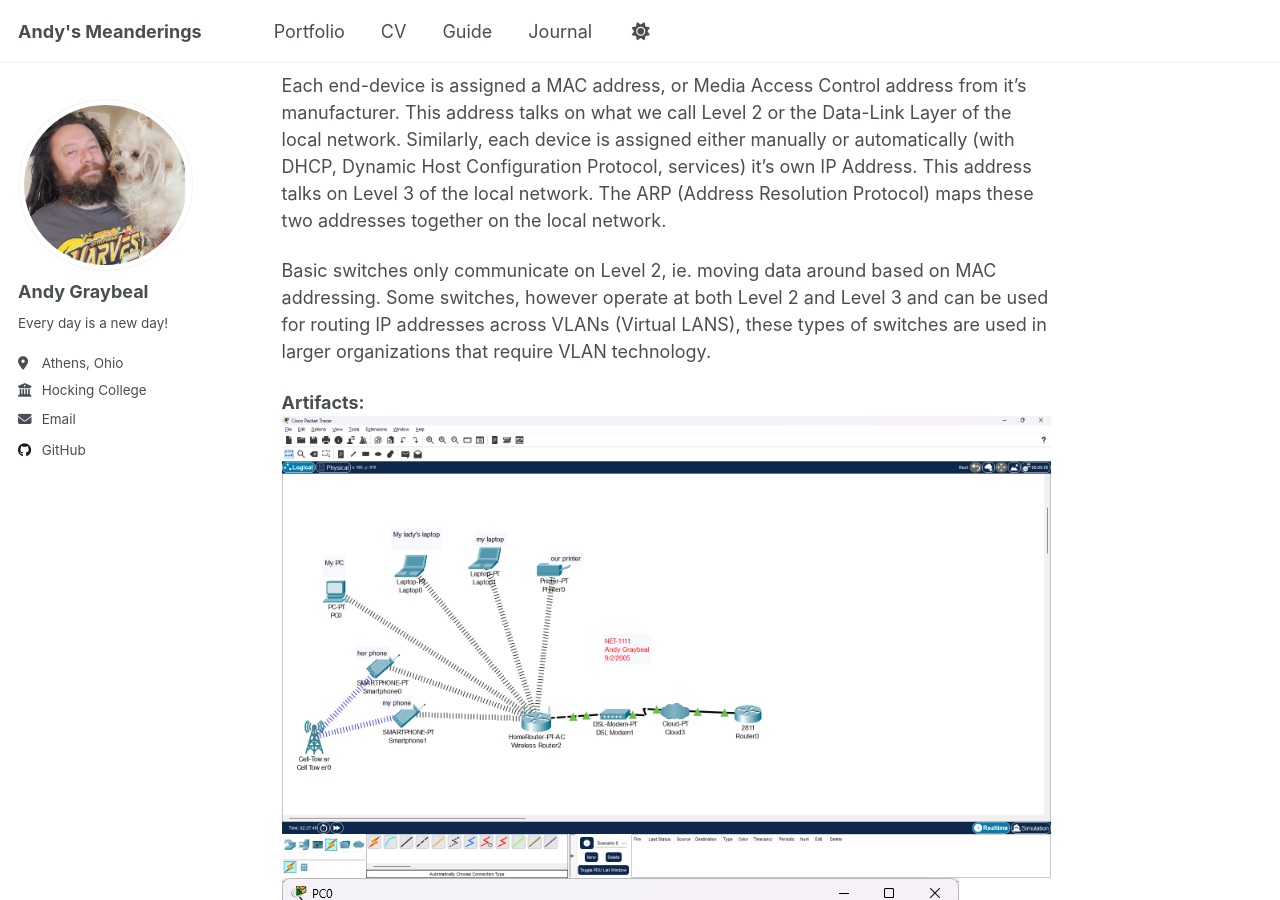
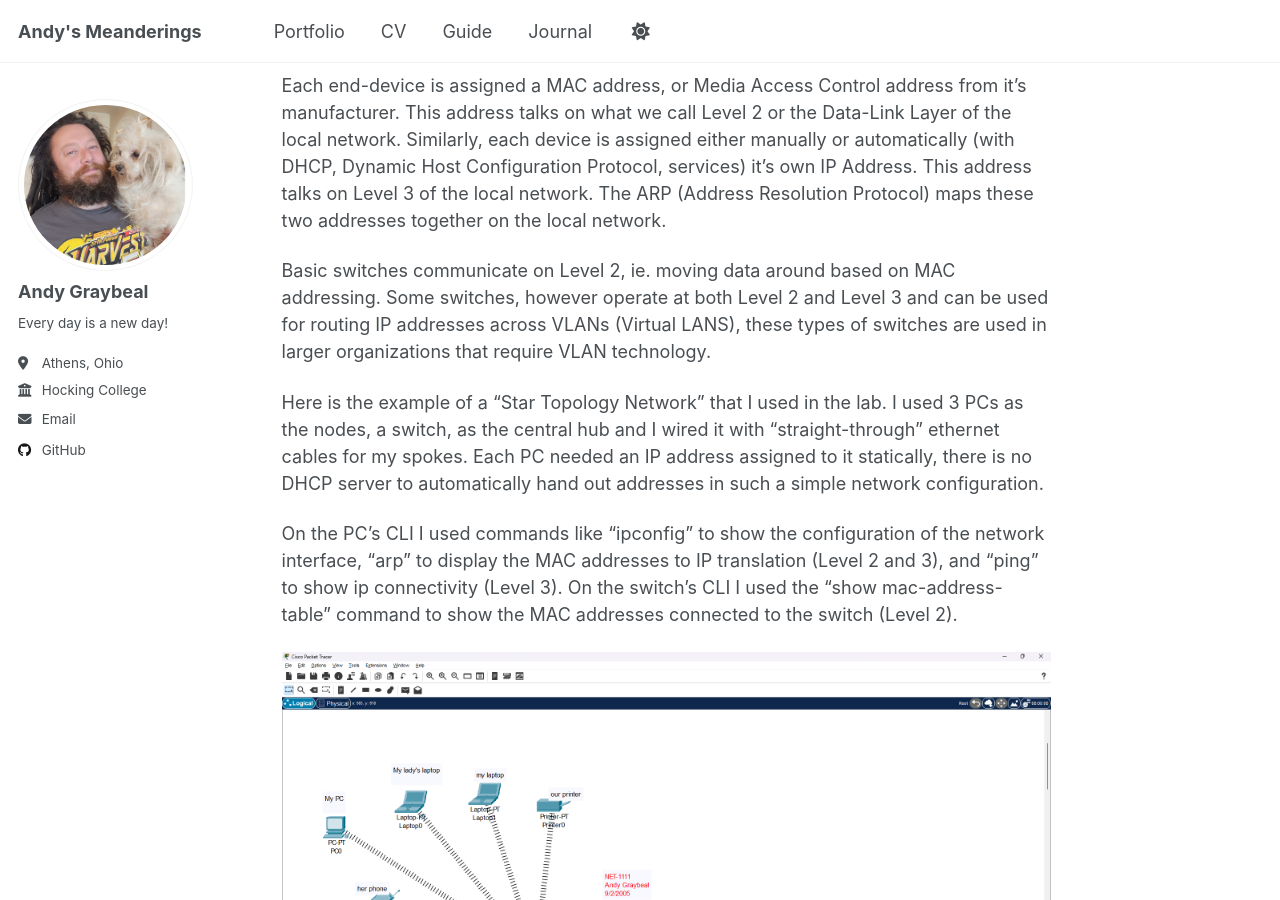
Before and after one commit to andy-graybeal/andy-graybeal.github.io, a Jekyll site: the page built from _portfolio/net-1111-cisco-1-intro-to-networks.md, in a window 1280 px wide and 900 px high, scrolled down 5019 px. Built offline with Jekyll 4.4.1, drawn with Linux system fonts in a browser that asks for light colours; a script that is not in the unit is left out.

Commit message:
Update net-1111-cisco-1-intro-to-networks.md

```diff
--- a/_portfolio/net-1111-cisco-1-intro-to-networks.md
+++ b/_portfolio/net-1111-cisco-1-intro-to-networks.md
@@ -59,9 +59,12 @@ These cables come in two types, Unshielded Twisted Pair (UTP), or Shielded Twist
 
 Each end-device is assigned a MAC address, or Media Access Control address from it's manufacturer.  This address talks on what we call Level 2 or the Data-Link Layer of the local network.  Similarly, each device is assigned either manually or automatically (with DHCP, Dynamic Host Configuration Protocol, services) it's own IP Address. This address talks on Level 3 of the local network.  The ARP (Address Resolution Protocol) maps these two addresses together on the local network.
 
-Basic switches only communicate on Level 2, ie. moving data around based on MAC addressing.  Some switches, however operate at both Level 2 and Level 3 and can be used for routing IP addresses across VLANs (Virtual LANS), these types of switches are used in larger organizations that require VLAN technology.
+Basic switches communicate on Level 2, ie. moving data around based on MAC addressing.  Some switches, however operate at both Level 2 and Level 3 and can be used for routing IP addresses across VLANs (Virtual LANS), these types of switches are used in larger organizations that require VLAN technology.
 
-**Artifacts:**
+Here is the example of a "Star Topology Network" that I used in the lab.  I used 3 PCs as the nodes, a switch, as the central hub and I wired it with "straight-through" ethernet cables for my spokes.  Each PC needed an IP address assigned to it statically, there is no DHCP server to automatically hand out addresses in such a simple network configuration.
+
+On the PC's CLI I used commands like "ipconfig" to show the configuration of the network interface, "arp" to display the MAC addresses to IP translation (Level 2 and 3), and "ping" to show ip connectivity (Level 3).  On the switch's CLI I used the "show mac-address-table" command to show the MAC addresses connected to the switch (Level 2).
+
 <img src='/images/NET-1111/Week_02_NET-1111-Home_Network.png'>
 <img src='/images/NET-1111/Week_02_NET-1111-Home_Network_PING.png'>
 
```
